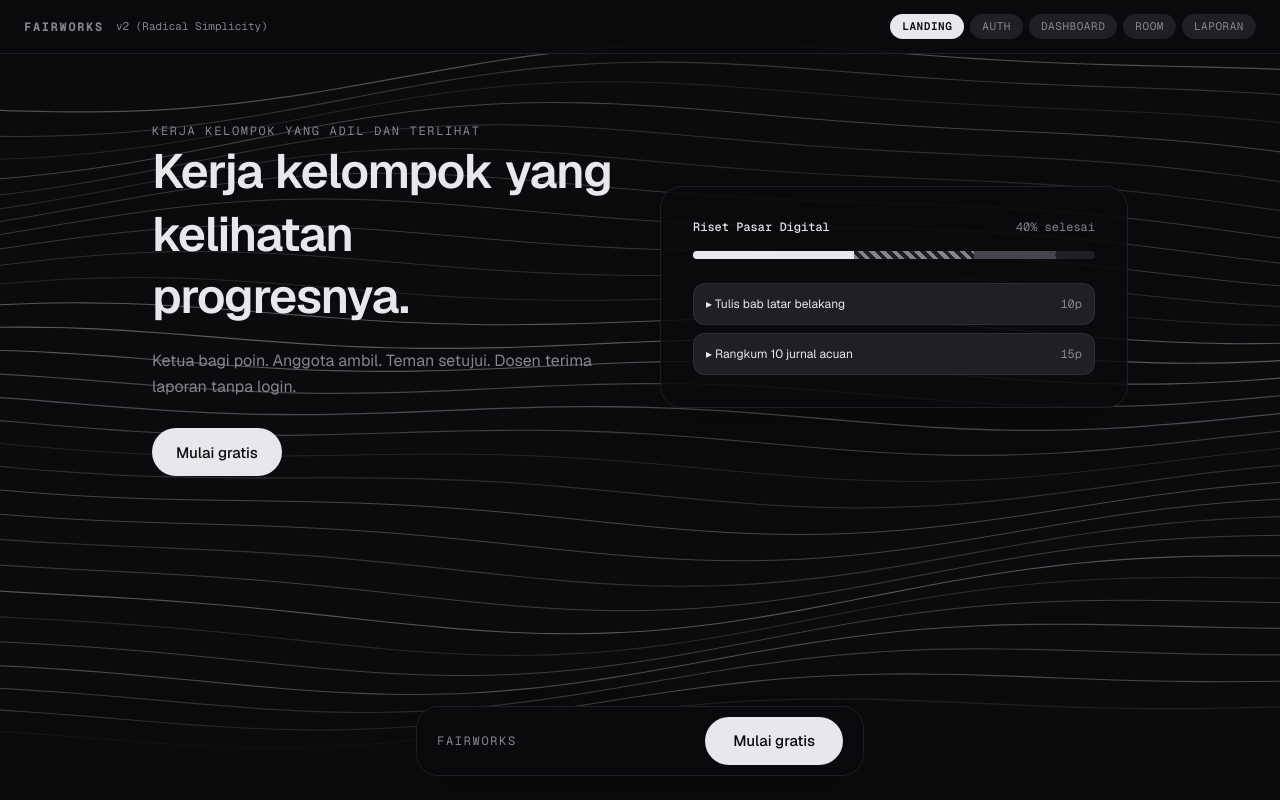
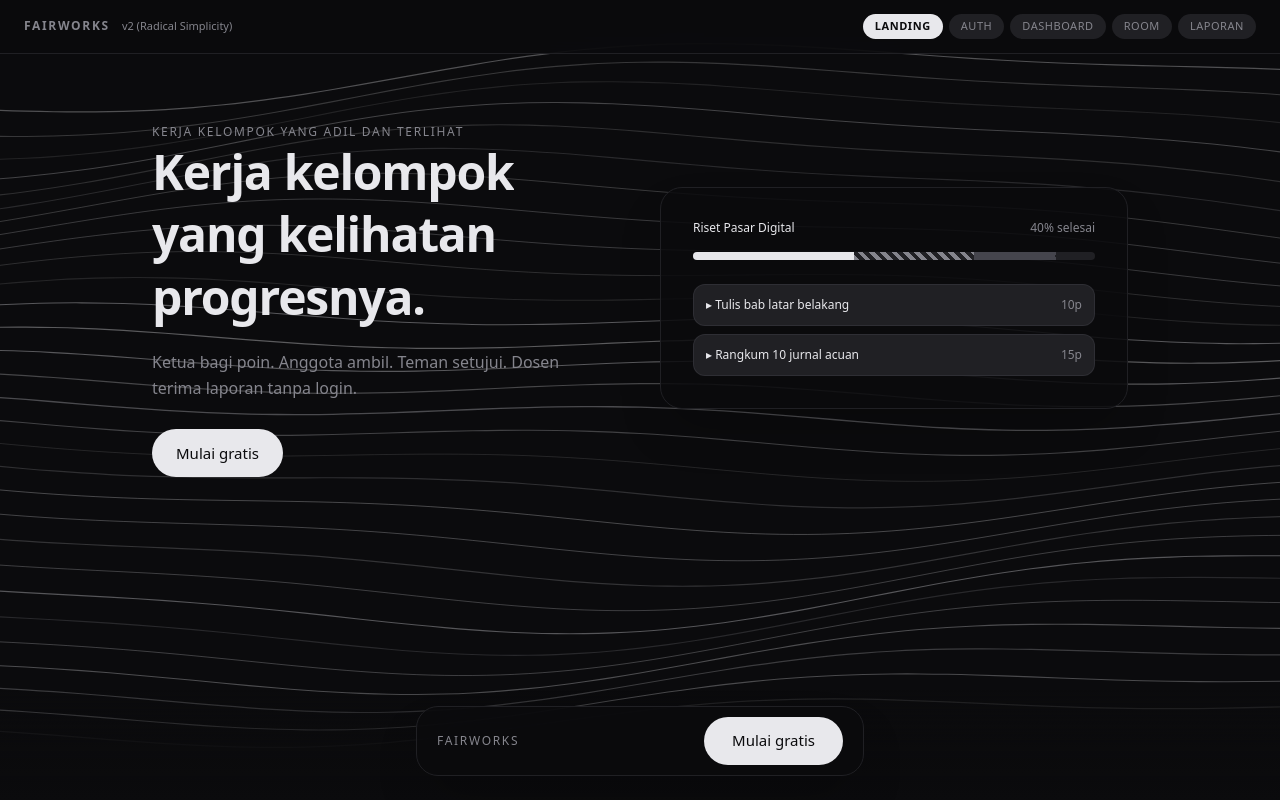
Before and after one commit to kabayy-sys/FairWorks, a Next.js app: page / in a window 1280 px wide. Built offline with nearby package versions, Linux system fonts and the light colour scheme.

Commit message:
fix: gunakan font standar tanpa ketergantungan google fonts online di layout.tsx

```diff
--- a/app/layout.tsx
+++ b/app/layout.tsx
@@ -1,16 +1,5 @@
 import type { Metadata } from "next";
-import { Geist, Geist_Mono } from "next/font/google";
 import "./globals.css";
-
-const geistSans = Geist({
-  variable: "--font-geist-sans",
-  subsets: ["latin"],
-});
-
-const geistMono = Geist_Mono({
-  variable: "--font-geist-mono",
-  subsets: ["latin"],
-});
 
 export const metadata: Metadata = {
   title: "FairWorks — kerja kelompok yang adil dan terlihat",
@@ -20,11 +9,8 @@ export const metadata: Metadata = {
 
 export default function RootLayout({ children }: { children: React.ReactNode }) {
   return (
-    <html
-      lang="id"
-      className={`${geistSans.variable} ${geistMono.variable} h-full antialiased`}
-    >
-      <body className="min-h-full flex flex-col">{children}</body>
+    <html lang="id" className="h-full antialiased">
+      <body className="min-h-full flex flex-col font-sans">{children}</body>
     </html>
   );
 }
```
